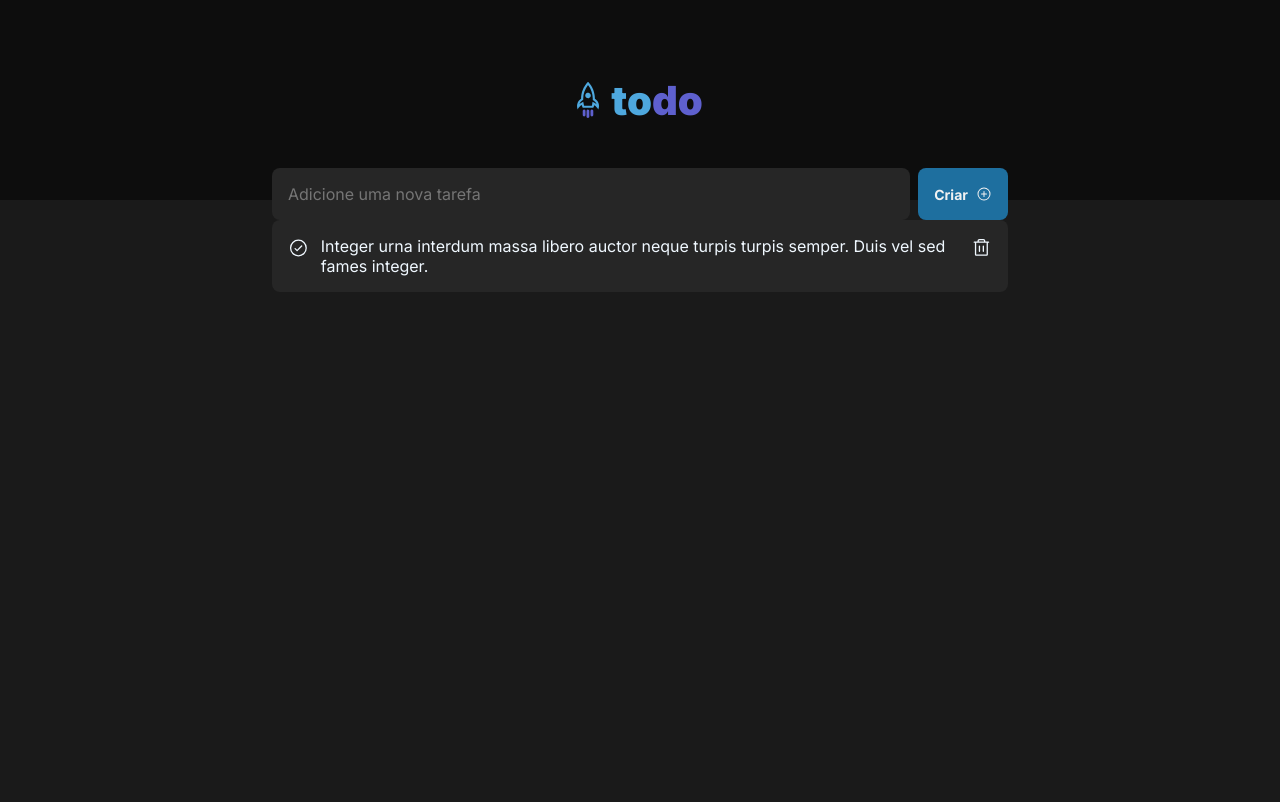
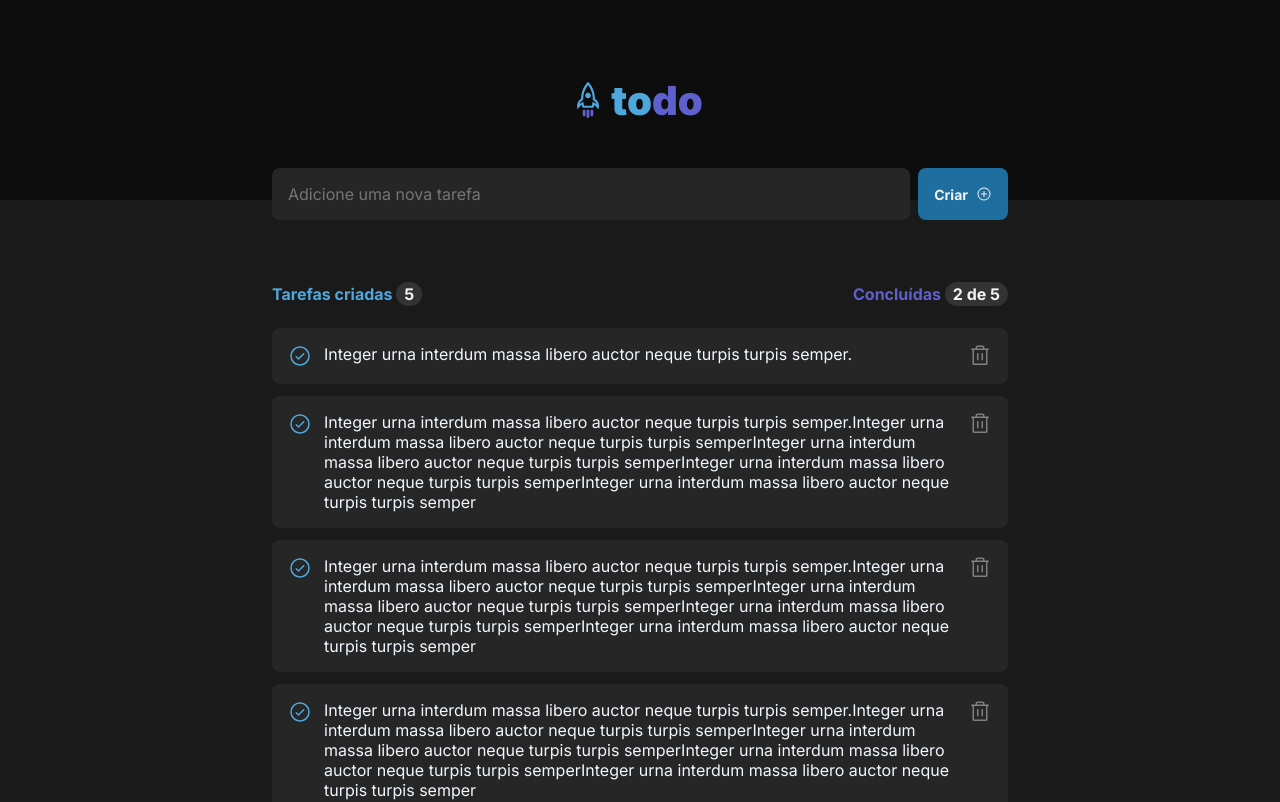
Before and after one commit to geilinha/To-do, a React (Vite) app: page / in a window 1280 px wide. Shown: the top 802 px of the page. Built offline with nearby package versions, Linux system fonts and the light colour scheme.

Commit message:
feat: termina estilizacao primeira pagina

```diff
--- a/src/components/App.jsx
+++ b/src/components/App.jsx
@@ -12,10 +12,32 @@ function App() {
             <div className={styles.whapper}>
 
                 <main>
-                    <TarefaInput />
-                    <TarefaCard
-                        content="Integer urna interdum massa libero auctor neque turpis turpis semper. Duis vel sed fames integer."
-                    />
+                    <div className={styles.createTask}>
+                         <TarefaInput />
+                    </div>
+                    <div className={styles.body}>
+                        <div className={styles.index}>
+                            <p className={styles.totalTasks}>Tarefas criadas <span>{5}</span></p>
+                            <p className={styles.concluideTasks}>Concluídas <span>{2} de {5}</span></p>
+                        </div>
+                        <div className={styles.tasks}>
+                            <TarefaCard
+                                content="Integer urna interdum massa libero auctor neque turpis turpis semper."
+                            />
+                            <TarefaCard
+                                content="Integer urna interdum massa libero auctor neque turpis turpis semper.Integer urna interdum massa libero auctor neque turpis turpis semperInteger urna interdum massa libero auctor neque turpis turpis semperInteger urna interdum massa libero auctor neque turpis turpis semperInteger urna interdum massa libero auctor neque turpis turpis semper"
+                            />
+                            <TarefaCard
+                                content="Integer urna interdum massa libero auctor neque turpis turpis semper.Integer urna interdum massa libero auctor neque turpis turpis semperInteger urna interdum massa libero auctor neque turpis turpis semperInteger urna interdum massa libero auctor neque turpis turpis semperInteger urna interdum massa libero auctor neque turpis turpis semper"
+                            />
+                            <TarefaCard
+                                content="Integer urna interdum massa libero auctor neque turpis turpis semper.Integer urna interdum massa libero auctor neque turpis turpis semperInteger urna interdum massa libero auctor neque turpis turpis semperInteger urna interdum massa libero auctor neque turpis turpis semperInteger urna interdum massa libero auctor neque turpis turpis semper"
+                            />
+                            <TarefaCard
+                                content="Integer urna interdum massa libero auctor neque turpis turpis semper.Integer urna interdum massa libero auctor neque turpis turpis semperInteger urna interdum massa libero auctor neque turpis turpis semperInteger urna interdum massa libero auctor neque turpis turpis semperInteger urna interdum massa libero auctor neque turpis turpis semper"
+                            />
+                        </div>
+                    </div>
                 </main>
 
             </div>
--- a/src/components/App.module.css
+++ b/src/components/App.module.css
@@ -9,5 +9,53 @@
 
 .whapper main {
     width: 46rem;
+}
+
+.createTask {
     margin-top: -2rem;
 }
+
+.body {
+    margin-top: 4rem;
+}
+
+.tasks {
+    display: flex;
+    flex-direction: column;
+    gap: 12px;
+}
+
+.body {
+    display: flex;
+    flex-direction: column;
+    gap: 1.5rem;
+}
+
+.index {
+    display: flex;
+    justify-content: space-between;
+
+    font-family: 'Inter', sans-serif;
+    font-weight: 700;
+    font-size: 0,875rem;
+
+}
+
+.totalTasks {
+    color: var(--blue);
+}
+
+.concluideTasks {
+    color: var(--purpleDark);
+}
+
+.totalTasks span {
+    color: var(--blue);
+}
+
+.index span {
+    background: var(--gray-400);
+    padding: 2px 8px;
+    border-radius: 999px;
+    color: var(--gray-100);
+}
--- a/src/components/TarefaCard.jsx
+++ b/src/components/TarefaCard.jsx
@@ -5,9 +5,13 @@ import { Trash } from '@phosphor-icons/react'
 export function TarefaCard(props) {
     return (
         <div className={styles.TarefaCard}>
-            <CheckCircle size={24} />
+            <button>
+                <CheckCircle size={24} color="#4EA8DE"/>
+            </button>
             <p>{props.content}</p>
-            <Trash size={24}/>
+            <button>
+                <Trash size={24} color="#808080"/>
+            </button>
         </div>
     )
 }
--- a/src/components/TarefaCard.module.css
+++ b/src/components/TarefaCard.module.css
@@ -3,8 +3,19 @@
 .TarefaCard {
     display: flex;
     padding: 1rem;
+    justify-content: space-between;
     background: var(--gray-500);
     border-radius: 0.5rem;
     color: aliceblue;
     gap: 0.75rem;
 }
+
+.TarefaCard p {
+    width: 100%;
+}
+
+.TarefaCard button {
+    display: flex;
+    background: none;
+    border: none;
+}
```
